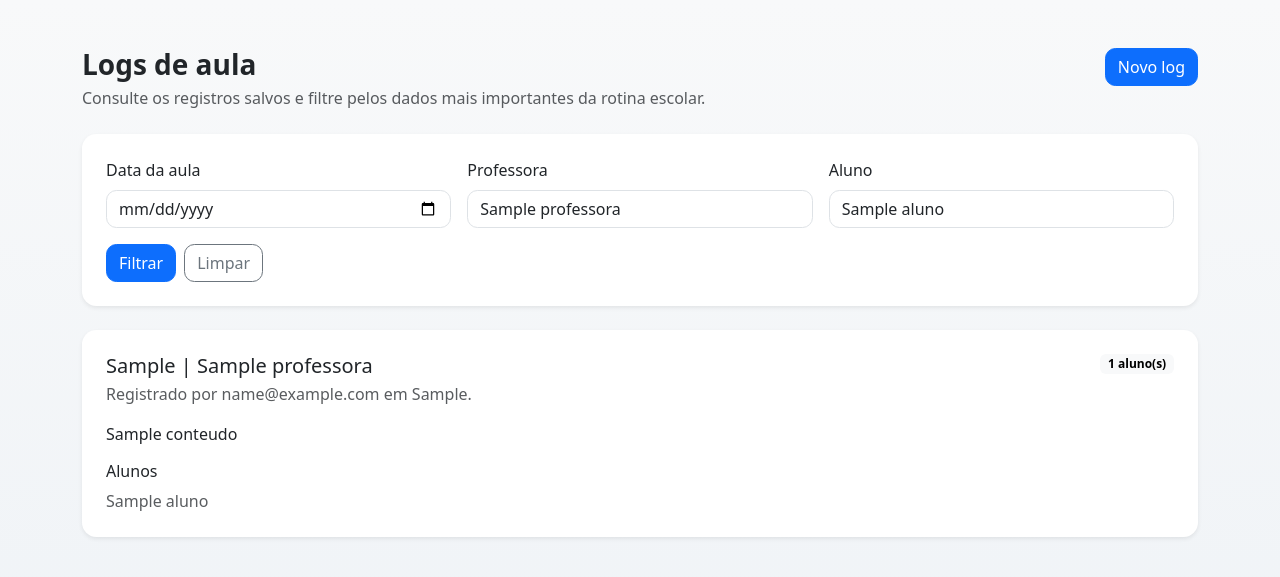
After one commit to icaroccaetano/EduLog, a FastAPI app: template templates/logs.html in a window 1280 px wide. The commit adds this page. Shown: the top 577 px of the page. Run offline with FastAPI, Linux system fonts and the light colour scheme; the template is opened without the code that fills it: most values are stand-ins (such as "Sample title", 1, 10 or a date in 2020).

Commit message:
feat: adiciona cadastro e listagem de logs de aula
# Conflicts:
#	main.py
#	templates/base.html
#	templates/dashboard.html

```diff
--- /dev/null
+++ b/lesson_logs.py
@@ -0,0 +1,115 @@
+from __future__ import annotations
+
+from dataclasses import dataclass
+from datetime import datetime
+from typing import Any
+
+from firebase_admin import firestore
+
+COLLECTION_NAME = "lesson_logs"
+
+
+@dataclass
+class LessonLogFilters:
+    data_aula: str = ""
+    professora: str = ""
+    aluno: str = ""
+
+
+def _normalize_text(value: str) -> str:
+    return " ".join(value.strip().split())
+
+
+def parse_alunos(raw_value: str) -> list[str]:
+    parts = []
+    for chunk in raw_value.replace("\r", "\n").split("\n"):
+        for part in chunk.split(","):
+            normalized = _normalize_text(part)
+            if normalized:
+                parts.append(normalized)
+    return parts
+
+
+def create_lesson_log(
+    *,
+    conteudo: str,
+    data_aula: str,
+    professora: str,
+    alunos: list[str],
+    criado_por_uid: str,
+    criado_por_email: str,
+) -> str:
+    db = firestore.client()
+    payload = {
+        "conteudo": _normalize_text(conteudo),
+        "data_aula": data_aula.strip(),
+        "professora": _normalize_text(professora),
+        "professora_normalizada": _normalize_text(professora).casefold(),
+        "alunos": alunos,
+        "alunos_normalizados": [aluno.casefold() for aluno in alunos],
+        "criado_por_uid": criado_por_uid,
+        "criado_por_email": criado_por_email,
+        "criado_em": firestore.SERVER_TIMESTAMP,
+    }
+    doc_ref = db.collection(COLLECTION_NAME).document()
+    doc_ref.set(payload)
+    return doc_ref.id
+
+
+def list_lesson_logs(filters: LessonLogFilters | None = None) -> list[dict[str, Any]]:
+    db = firestore.client()
+    query = db.collection(COLLECTION_NAME)
+
+    if filters and filters.data_aula:
+        query = query.where("data_aula", "==", filters.data_aula.strip())
+
+    docs = query.stream()
+    logs = [_serialize_doc(doc) for doc in docs]
+
+    if not filters:
+        return _sort_logs(logs)
+
+    professora = filters.professora.strip().casefold()
+    aluno = filters.aluno.strip().casefold()
+
+    filtered_logs = []
+    for log in logs:
+        if professora and professora not in log["professora"].casefold():
+            continue
+        if aluno and not any(aluno in nome.casefold() for nome in log["alunos"]):
+            continue
+        filtered_logs.append(log)
+
+    return _sort_logs(filtered_logs)
+
+
+def _serialize_doc(doc: Any) -> dict[str, Any]:
+    data = doc.to_dict() or {}
+    criado_em = data.get("criado_em")
+    if isinstance(criado_em, datetime):
+        criado_em_str = criado_em.strftime("%d/%m/%Y %H:%M")
+    else:
+        criado_em_str = ""
+
+    return {
+        "id": doc.id,
+        "conteudo": str(data.get("conteudo", "")),
+        "data_aula": str(data.get("data_aula", "")),
+        "professora": str(data.get("professora", "")),
+        "alunos": list(data.get("alunos", [])),
+        "criado_por_uid": str(data.get("criado_por_uid", "")),
+        "criado_por_email": str(data.get("criado_por_email", "")),
+        "criado_em": criado_em,
+        "criado_em_formatado": criado_em_str,
+    }
+
+
+def _sort_logs(logs: list[dict[str, Any]]) -> list[dict[str, Any]]:
+    return sorted(
+        logs,
+        key=lambda item: (
+            item.get("data_aula", ""),
+            item.get("criado_em") or datetime.min,
+        ),
+        reverse=True,
+    )
--- a/main.py
+++ b/main.py
@@ -9,7 +9,7 @@ from dotenv import load_dotenv
 import firebase_admin
 from firebase_admin import auth as firebase_auth_sdk
 from firebase_admin import credentials
-from fastapi import Depends, FastAPI, Form, Request
+from fastapi import Depends, FastAPI, Form, Query, Request
 from fastapi.responses import RedirectResponse
 from fastapi.staticfiles import StaticFiles
 from fastapi.templating import Jinja2Templates
@@ -17,8 +17,8 @@ from starlette.middleware.sessions import SessionMiddleware
 import uvicorn
 
 import firebase_auth
+import lesson_logs
 
-# Certifique-se de que o arquivo firebase_key.json esteja na raiz do projeto.
 load_dotenv()
 
 
@@ -110,6 +110,15 @@ _ERROR_QUERY_MESSAGES = {
     "config": "Servidor nao configurado para login (Firebase ou variaveis de ambiente).",
     "server": "Erro no servidor. Tente novamente.",
 }
+
+
+def _empty_log_form_data() -> dict:
+    return {
+        "data_aula": "",
+        "professora": "",
+        "conteudo": "",
+        "alunos": "",
+    }
 
 
 async def require_login(request: Request) -> UsuarioSessao:
@@ -341,6 +350,181 @@ async def dashboard(
     )
 
 
+@app.get("/logs")
+async def logs_list(
+    request: Request,
+    data_aula: str = Query(default=""),
+    professora: str = Query(default=""),
+    aluno: str = Query(default=""),
+    user: UsuarioSessao = Depends(require_login),
+):
+    filters = lesson_logs.LessonLogFilters(
+        data_aula=data_aula,
+        professora=professora,
+        aluno=aluno,
+    )
+    logs = []
+    error = ""
+
+    try:
+        if firebase_app_ready:
+            logs = lesson_logs.list_lesson_logs(filters)
+        else:
+            error = "Firebase nao esta disponivel para consultar os logs."
+    except Exception:
+        logger.exception("Falha ao listar logs de aula")
+        error = "Nao foi possivel carregar os logs agora."
+
+    return templates.TemplateResponse(
+        request,
+        "logs.html",
+        {
+            "user": user,
+            "logs": logs,
+            "filters": filters,
+            "error": error,
+        },
+    )
+
+
+@app.get("/logs/novo")
+async def novo_log(
+    request: Request,
+    user: UsuarioSessao = Depends(require_login),
+):
+    return templates.TemplateResponse(
+        request,
+        "novo_log.html",
+        {
+            "user": user,
+            "form_data": _empty_log_form_data(),
+            "error": "",
+            "success": "",
+        },
+    )
+
+
+@app.post("/logs/novo")
+async def criar_log(
+    request: Request,
+    data_aula: str = Form(...),
+    professora: str = Form(...),
+    conteudo: str = Form(...),
+    alunos: str = Form(...),
+    user: UsuarioSessao = Depends(require_login),
+):
+    form_data = {
+        "data_aula": data_aula,
+        "professora": professora,
+        "conteudo": conteudo,
+        "alunos": alunos,
+    }
+
+    if not firebase_app_ready:
+        return templates.TemplateResponse(
+            request,
+            "novo_log.html",
+            {
+                "user": user,
+                "form_data": form_data,
+                "error": "Firebase nao esta disponivel para salvar logs.",
+                "success": "",
+            },
+        )
+
+    if not data_aula.strip() or not professora.strip() or not conteudo.strip():
+        return templates.TemplateResponse(
+            request,
+            "novo_log.html",
+            {
+                "user": user,
+                "form_data": form_data,
+                "error": "Preencha data, professora e conteudo da aula.",
+                "success": "",
+            },
+        )
+
+    alunos_lista = lesson_logs.parse_alunos(alunos)
+    if not alunos_lista:
+        return templates.TemplateResponse(
+            request,
+            "novo_log.html",
+            {
+                "user": user,
+                "form_data": form_data,
+                "error": "Informe pelo menos um aluno.",
+                "success": "",
+            },
+        )
+
+    try:
+        lesson_logs.create_lesson_log(
+            conteudo=conteudo,
+            data_aula=data_aula,
+            professora=professora,
+            alunos=alunos_lista,
+            criado_por_uid=user["uid"],
+            criado_por_email=user["email"],
+        )
+    except Exception:
+        logger.exception("Falha ao salvar log de aula")
+        return templates.TemplateResponse(
+            request,
+            "novo_log.html",
+            {
+                "user": user,
+                "form_data": form_data,
+                "error": "Nao foi possivel salvar o log.",
+                "success": "",
+            },
+        )
+
+    return templates.TemplateResponse(
+        request,
+        "novo_log.html",
+        {
+            "user": user,
+            "form_data": _empty_log_form_data(),
+            "error": "",
+            "success": "Log de aula salvo com sucesso.",
+        },
+    )
+
+
+@app.get("/admin/cadastrar")
+async def cadastrar_usuario(
+    request: Request,
+    user: UsuarioSessao = Depends(require_login),
+):
+    return templates.TemplateResponse(
+        request,
+        "cadastrar_usuario.html",
+        {"user": user, "error": "", "success": ""},
+    )
+
+
+@app.post("/admin/cadastrar")
+async def admin_cadastrar_post(
+    request: Request,
+    email: str = Form(...),
+    senha: str = Form(...),
+    user: UsuarioSessao = Depends(require_login),
+):
+    try:
+        created = firebase_auth_sdk.create_user(email=email, password=senha)
+    except Exception:
+        return templates.TemplateResponse(
+            request,
+            "cadastrar_usuario.html",
+            {"user": user, "error": "Nao foi possivel criar o usuario.", "success": ""},
+        )
+    return templates.TemplateResponse(
+        request,
+        "cadastrar_usuario.html",
+        {"user": user, "error": "", "success": f"Usuario criado: {created.uid}"},
+    )
+
+
 @app.post("/dashboard/registro")
 async def dashboard_registrar_atividade(
     titulo: str = Form(...),
--- a/templates/base.html
+++ b/templates/base.html
@@ -20,6 +20,15 @@
           <li class="nav-item">
             <a class="nav-link" href="/dashboard">Dashboard</a>
           </li>
+          <li class="nav-item">
+            <a class="nav-link" href="/logs">Logs de aula</a>
+          </li>
+          <li class="nav-item">
+            <a class="nav-link" href="/logs/novo">Novo log</a>
+          </li>
+          <li class="nav-item">
+            <a class="nav-link" href="/admin/cadastrar">Cadastrar usuario</a>
+          </li>
         </ul>
         <span class="navbar-text small text-body-secondary me-3">{{ user.email }}</span>
         <a class="btn btn-outline-secondary btn-sm" href="/logout">Sair</a>
--- /dev/null
+++ b/templates/logs.html
@@ -0,0 +1,72 @@
+{% extends "base.html" %}
+
+{% block title %}Logs de Aula | EduLog{% endblock %}
+
+{% block content %}
+<section class="d-flex flex-wrap justify-content-between align-items-start gap-3 mb-4">
+  <div>
+    <h1 class="h3 fw-semibold mb-1">Logs de aula</h1>
+    <p class="text-body-secondary mb-0">Consulte os registros salvos e filtre pelos dados mais importantes da rotina escolar.</p>
+  </div>
+  <a href="/logs/novo" class="btn btn-primary">Novo log</a>
+</section>
+
+<section class="card border-0 shadow-sm mb-4">
+  <div class="card-body p-4">
+    {% if error %}
+    <div class="alert alert-danger" role="alert">{{ error }}</div>
+    {% endif %}
+
+    <form method="get" action="/logs" class="row g-3">
+      <div class="col-12 col-md-4">
+        <label for="data_aula" class="form-label">Data da aula</label>
+        <input id="data_aula" class="form-control" type="date" name="data_aula" value="{{ filters.data_aula }}">
+      </div>
+      <div class="col-12 col-md-4">
+        <label for="professora" class="form-label">Professora</label>
+        <input id="professora" class="form-control" type="text" name="professora" value="{{ filters.professora }}" placeholder="Filtrar por professora">
+      </div>
+      <div class="col-12 col-md-4">
+        <label for="aluno" class="form-label">Aluno</label>
+        <input id="aluno" class="form-control" type="text" name="aluno" value="{{ filters.aluno }}" placeholder="Filtrar por aluno">
+      </div>
+      <div class="col-12 d-flex gap-2 flex-wrap">
+        <button type="submit" class="btn btn-primary">Filtrar</button>
+        <a href="/logs" class="btn btn-outline-secondary">Limpar</a>
+      </div>
+    </form>
+  </div>
+</section>
+
+<section class="vstack gap-3">
+  {% if logs %}
+    {% for log in logs %}
+    <article class="card border-0 shadow-sm">
+      <div class="card-body p-4">
+        <div class="d-flex flex-wrap justify-content-between gap-2 mb-3">
+          <div>
+            <h2 class="h5 mb-1">{{ log.data_aula }} | {{ log.professora }}</h2>
+            <p class="text-body-secondary mb-0">Registrado por {{ log.criado_por_email }}{% if log.criado_em_formatado %} em {{ log.criado_em_formatado }}{% endif %}.</p>
+          </div>
+          <span class="badge text-bg-light align-self-start">{{ log.alunos|length }} aluno(s)</span>
+        </div>
+
+        <p class="mb-3">{{ log.conteudo }}</p>
+
+        <div>
+          <h3 class="h6">Alunos</h3>
+          <p class="mb-0 text-body-secondary">{{ log.alunos | join(", ") }}</p>
+        </div>
+      </div>
+    </article>
+    {% endfor %}
+  {% else %}
+    <div class="card border-0 shadow-sm">
+      <div class="card-body p-4">
+        <h2 class="h5">Nenhum log encontrado</h2>
+        <p class="text-body-secondary mb-0">Tente ajustar os filtros ou cadastre o primeiro registro de aula.</p>
+      </div>
+    </div>
+  {% endif %}
+</section>
+{% endblock %}
```
Also changed, not shown: templates/cadastrar_usuario.html (+25 -37 lines), templates/dashboard.html (+7 -0 lines), templates/novo_log.html (added, +97 -0 lines).
